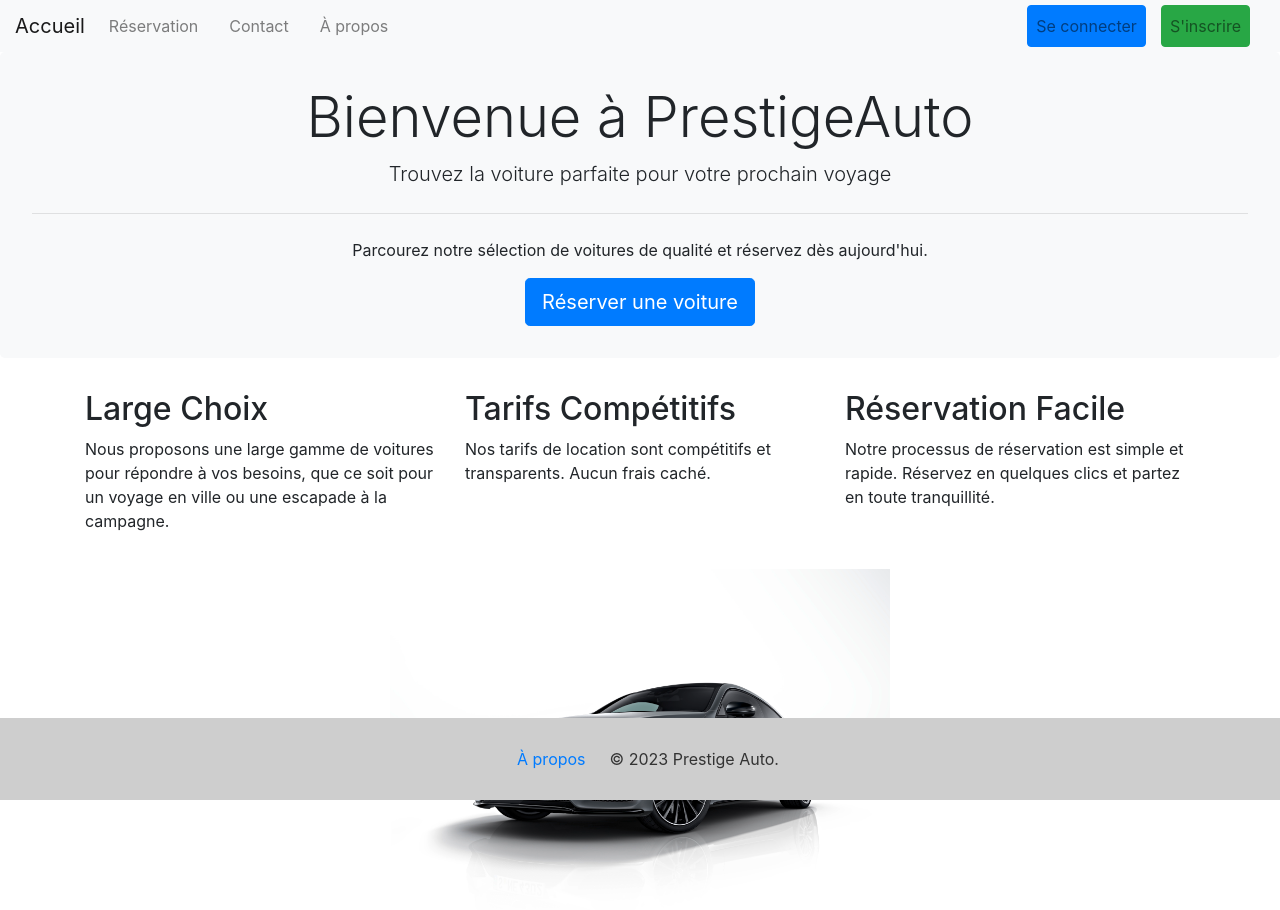
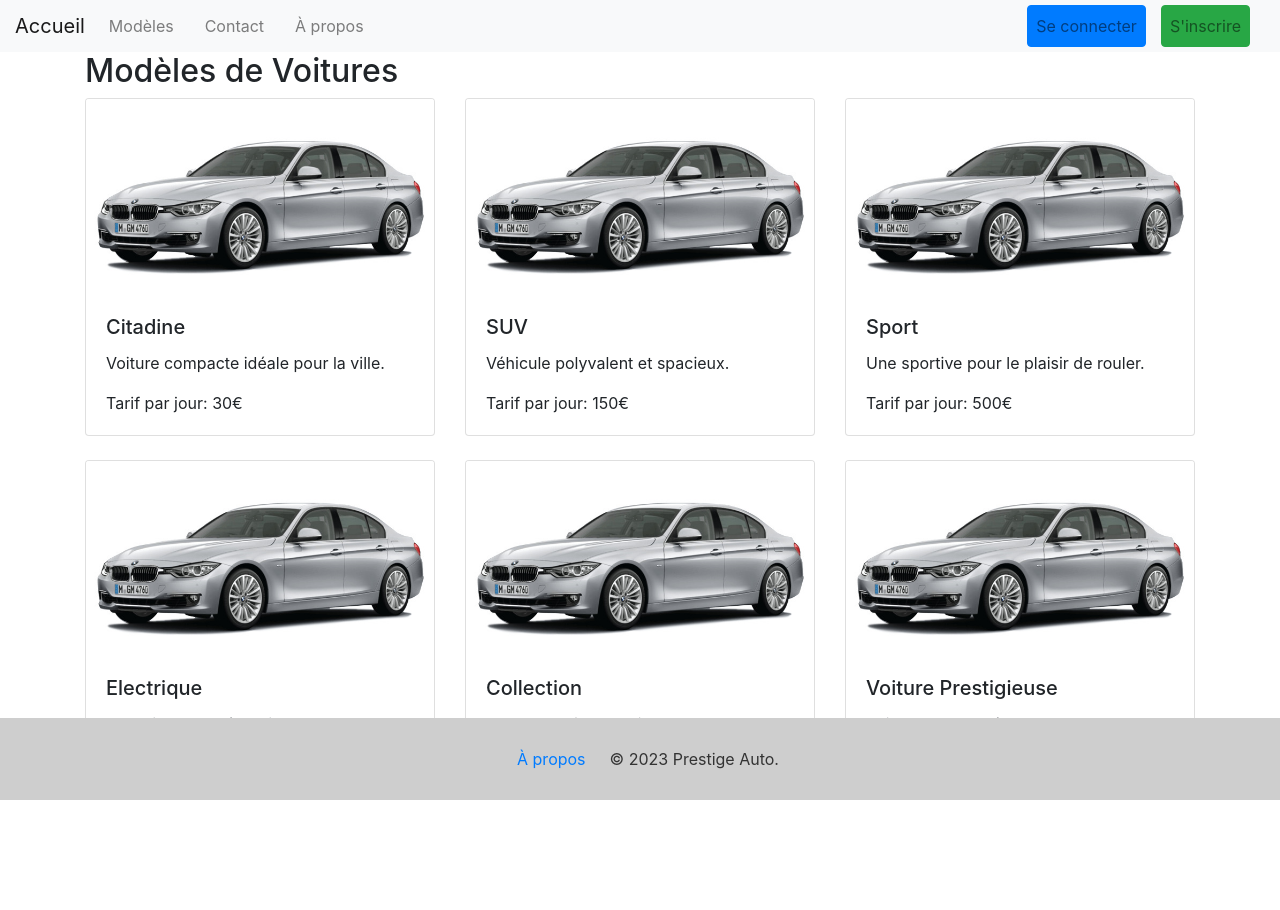
Before and after one commit to ARTY-cpu/location-voiture-client-leger, a Vue app: page /modeles in a window 1280 px wide. Before the commit this address led to /. Shown: the top 910 px of the page. After the commit the page ends 821 px from the top, so only its background shows below. Built offline with nearby package versions, Linux system fonts and the light colour scheme.

Commit message:
debut appModeles

```diff
--- a/src/components/AppAccueil.vue
+++ b/src/components/AppAccueil.vue
@@ -6,7 +6,7 @@
       <p class="lead">Trouvez la voiture parfaite pour votre prochain voyage</p>
       <hr class="my-4">
       <p>Parcourez notre sélection de voitures de qualité et réservez dès aujourd'hui.</p>
-      <a class="btn btn-primary btn-lg" href="/reservation" role="button">Réserver une voiture</a>
+      <a class="btn btn-primary btn-lg" href="/modeles" role="button">Réserver une voiture</a>
     </div>
 
     <div class="container">
--- a/src/components/AppHeader.vue
+++ b/src/components/AppHeader.vue
@@ -20,7 +20,8 @@
       <!-- Contenu du menu de navigation -->
       <div class="collapse navbar-collapse" id="navbarNav">
         <div class="navbar-nav flex-grow-1">
-          <router-link class="nav-item nav-link" to="/reservation">Réservation</router-link>
+          <router-link class="nav-item nav-link" to="/modeles">Modèles</router-link>
+          <router-link v-if="isLoggedIn" class="nav-item nav-link" to="/reservation">Réservation</router-link>
           <router-link class="nav-item nav-link" to="/contact">Contact</router-link>
           <router-link class="nav-item nav-link" to="/apropos">À propos</router-link>
         </div>
--- a/src/components/AppModeles.vue
+++ b/src/components/AppModeles.vue
@@ -1,58 +1,79 @@
 <template>
-    <div class="hello">
-      <h1>{{ msg }}</h1>
-      <p>
-        For a guide and recipes on how to configure / customize this project,<br>
-        check out the
-        <a href="https://cli.vuejs.org" target="_blank" rel="noopener">vue-cli documentation</a>.
-      </p>
-      <h3>Installed CLI Plugins</h3>
-      <ul>
-        <li><a href="https://github.com/vuejs/vue-cli/tree/dev/packages/%40vue/cli-plugin-babel" target="_blank" rel="noopener">babel</a></li>
-        <li><a href="https://github.com/vuejs/vue-cli/tree/dev/packages/%40vue/cli-plugin-eslint" target="_blank" rel="noopener">eslint</a></li>
-      </ul>
-      <h3>Essential Links</h3>
-      <ul>
-        <li><a href="https://vuejs.org" target="_blank" rel="noopener">Core Docs</a></li>
-        <li><a href="https://forum.vuejs.org" target="_blank" rel="noopener">Forum</a></li>
-        <li><a href="https://chat.vuejs.org" target="_blank" rel="noopener">Community Chat</a></li>
-        <li><a href="https://twitter.com/vuejs" target="_blank" rel="noopener">Twitter</a></li>
-        <li><a href="https://news.vuejs.org" target="_blank" rel="noopener">News</a></li>
-      </ul>
-      <h3>Ecosystem</h3>
-      <ul>
-        <li><a href="https://router.vuejs.org" target="_blank" rel="noopener">vue-router</a></li>
-        <li><a href="https://vuex.vuejs.org" target="_blank" rel="noopener">vuex</a></li>
-        <li><a href="https://github.com/vuejs/vue-devtools#vue-devtools" target="_blank" rel="noopener">vue-devtools</a></li>
-        <li><a href="https://vue-loader.vuejs.org" target="_blank" rel="noopener">vue-loader</a></li>
-        <li><a href="https://github.com/vuejs/awesome-vue" target="_blank" rel="noopener">awesome-vue</a></li>
-      </ul>
+  <div class="container">
+    <h2>Modèles de Voitures</h2>
+    <div class="row">
+      <div v-for="modele in modeles" :key="modele.nom" class="col-md-4 mb-4">
+        <div class="card">
+          <img :src="modele.image" class="card-img-top" alt="Image du modèle">
+          <div class="card-body">
+            <h5 class="card-title">{{ modele.nom }}</h5>
+            <p class="card-text">{{ modele.description }}</p>
+            <p class="card-text">Tarif par jour: {{ modele.tarif }}€</p>
+            <!-- <router-link :to="{ name: 'reservation', params: { modele: modele.nom } }" class="btn btn-primary">
+              Réserver {{ modele.nom }}
+            </router-link> -->
+          </div>
+        </div>
+      </div>
+    </div>
   </div>
 </template>
 
 <script>
 export default {
-    name: 'HelloWorld',
-    props: {
-      msg: String
-    }
-  }
+  data() {
+    return {
+      modeles: [
+        {
+          nom: 'Citadine',
+          description: 'Voiture compacte idéale pour la ville.',
+          tarif: 30,
+          image: '../img/voiture.jpg',
+        },
+        {
+          nom: 'SUV',
+          description: 'Véhicule polyvalent et spacieux.',
+          tarif: 150,
+          image: '../img/voiture.jpg',
+        },
+        {
+          nom: 'Sport',
+          description: 'Une sportive pour le plaisir de rouler.',
+          tarif: 500,
+          image: '../img/voiture.jpg',
+        },
+        {
+          nom: 'Electrique',
+          description: 'Le meilleur de l\'électrique.',
+          tarif: 500,
+          image: '../img/voiture.jpg',
+        },
+        {
+          nom: 'Collection',
+          description: 'Pour les goûts classiques.',
+          tarif: 1500,
+          image: '../img/voiture.jpg',
+        },
+        {
+          nom: 'Voiture Prestigieuse',
+          description: 'Voiture de luxe très haut de gamme.',
+          tarif: 30000,
+          image: '../img/voiture.jpg',
+        },
+      ],
+    };
+  },
+};
 </script>
 
-  <!-- Add "scoped" attribute to limit CSS to this component only -->
 <style scoped>
-  h3 {
-    margin: 40px 0 0;
+.card {
+  max-height: 100%; /* Hauteur maximale pour toutes les cartes */
+  display: flex;
+  flex-direction: column;
 }
-  ul {
-    list-style-type: none;
-    padding: 0;
-  }
-  li {
-    display: inline-block;
-    margin: 0 10px;
-  }
-  a {
-    color: #42b983;
+
+.card-body {
+  flex: 1; /* Les cartes ont la même hauteur */
 }
 </style>
--- a/src/router/index.js
+++ b/src/router/index.js
@@ -10,6 +10,7 @@ import AppConnexion from '@/components/AppConnexion.vue';
 import AppDashboard from '@/components/AppDashboard.vue';
 import AppOptions from '@/components/AppOptions.vue';
 import AppSupervisor from '@/components/AppSupervisor.vue';
+import AppModeles from '@/components/AppModeles.vue';
 
 const routes = [
   // ... (tes routes existantes)
@@ -21,11 +22,16 @@ const routes = [
     path: '/',
     name: 'Accueil',
     component: AppAccueil,
+  },{
+    path: '/modeles',
+    name: 'Modèles',
+    component: AppModeles,
   },
   {
     path: '/reservation',
     name: 'Réservation',
     component: AppReservation,
+    meta: { requiresAuth: true }, // Indique que cette route nécessite une authentification
   },
   {
     path: '/contact',
```
Also changed, not shown: public/img/voiture.jpg (added), public/img/voiture_desktop.jpg (added). Lines whose indentation alone changed are shown as unchanged.
